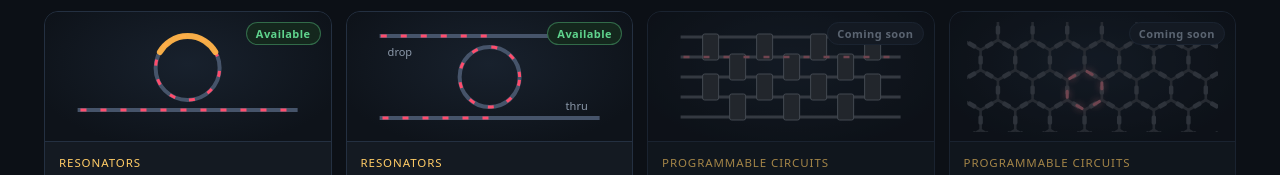
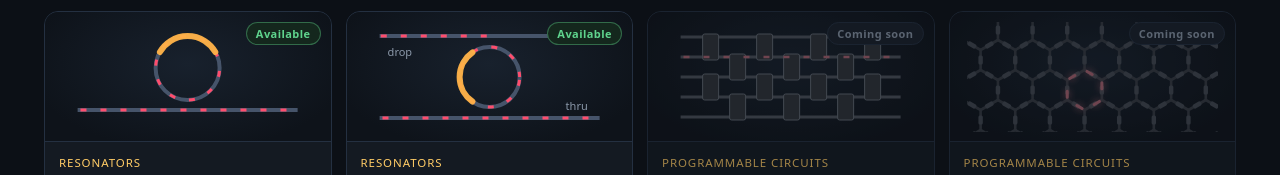
Before and after one commit to JoseRausell/Programmable-Photonics, a plain HTML site: page index.html in a window 1280 px wide. Shown: the part 1054-1229 px from the top of the page. Drawn offline with Linux system fonts and the light colour scheme.

Commit message:
Index: add-drop icon with full through flow and side-wall heater
Co-Authored-By: Claude Opus 5.5 <noreply@anthropic.com>
Claude-Session: https://claude.ai/code/session_019xxhecvp9S6x5KhbFDgegX

```diff
--- a/index.html
+++ b/index.html
@@ -154,7 +154,8 @@ const ICONS = {
        <circle cx="120" cy="46" r="32" stroke="${LT}" stroke-width="3" class="flow"/><path d="M10 88 H230" stroke="${LT}" stroke-width="3" class="flow"/></g>
        <path d="M92.29 30 A32 32 0 0 1 147.71 30" stroke="${HT}" stroke-width="6" stroke-linecap="round" fill="none" opacity=".95"/></svg>`,
   adddrop: `<svg viewBox="0 0 240 110"><g fill="none" stroke-width="4"><circle cx="120" cy="55" r="30" stroke="${WG}"/><path d="M10 96 H230 M10 14 H230" stroke="${WG}"/>
-       <circle cx="120" cy="55" r="30" stroke="${LT}" stroke-width="3" class="flow"/><path d="M10 96 H120" stroke="${LT}" stroke-width="3" class="flow"/><path d="M120 14 H10" stroke="${LT}" stroke-width="3" class="flow"/></g>
+       <circle cx="120" cy="55" r="30" stroke="${LT}" stroke-width="3" class="flow"/><path d="M10 96 H230" stroke="${LT}" stroke-width="3" class="flow"/><path d="M120 14 H10" stroke="${LT}" stroke-width="3" class="flow"/></g>
+       <path d="M102.79 30.42 A30 30 0 0 0 102.79 79.58" stroke="${HT}" stroke-width="6" stroke-linecap="round" fill="none" opacity=".95"/>
        <text x="18" y="34" fill="#8b98a9" font-size="11" font-family="system-ui">drop</text><text x="196" y="88" fill="#8b98a9" font-size="11" font-family="system-ui">thru</text></svg>`,
   tbu: `<svg viewBox="0 0 240 110"><g fill="none" stroke-width="4" stroke-linecap="round">
        <path d="M8 45 H40 M8 65 H40 M200 45 H232 M200 65 H232" stroke="${WG}"/>
```
